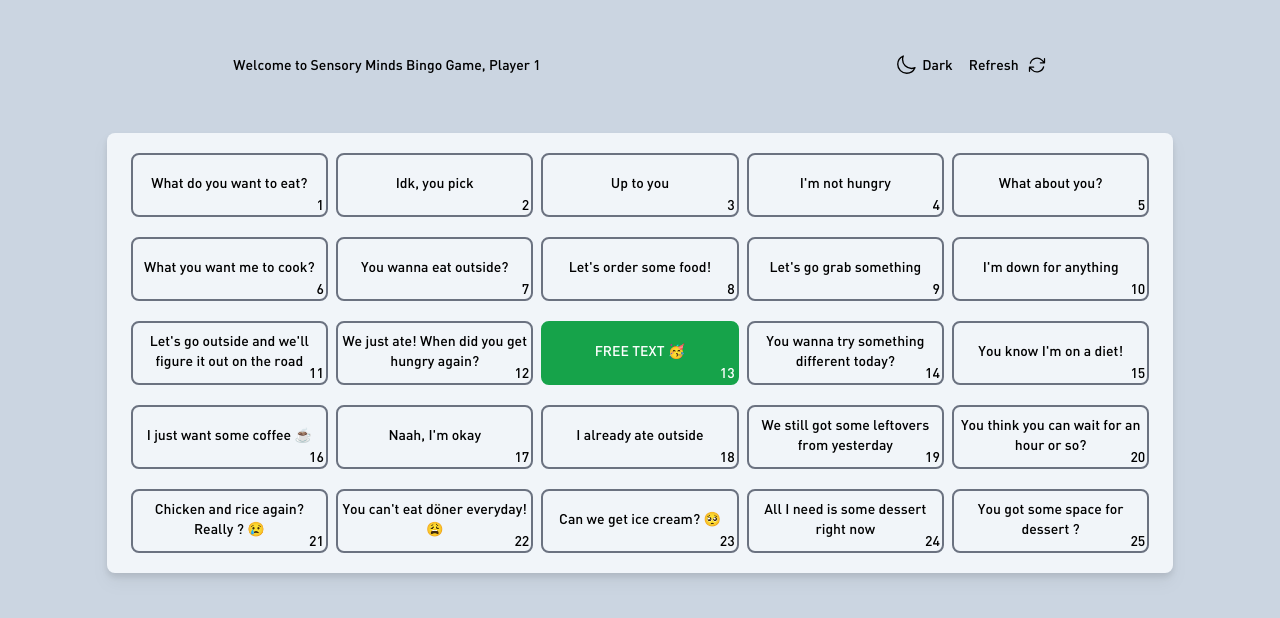
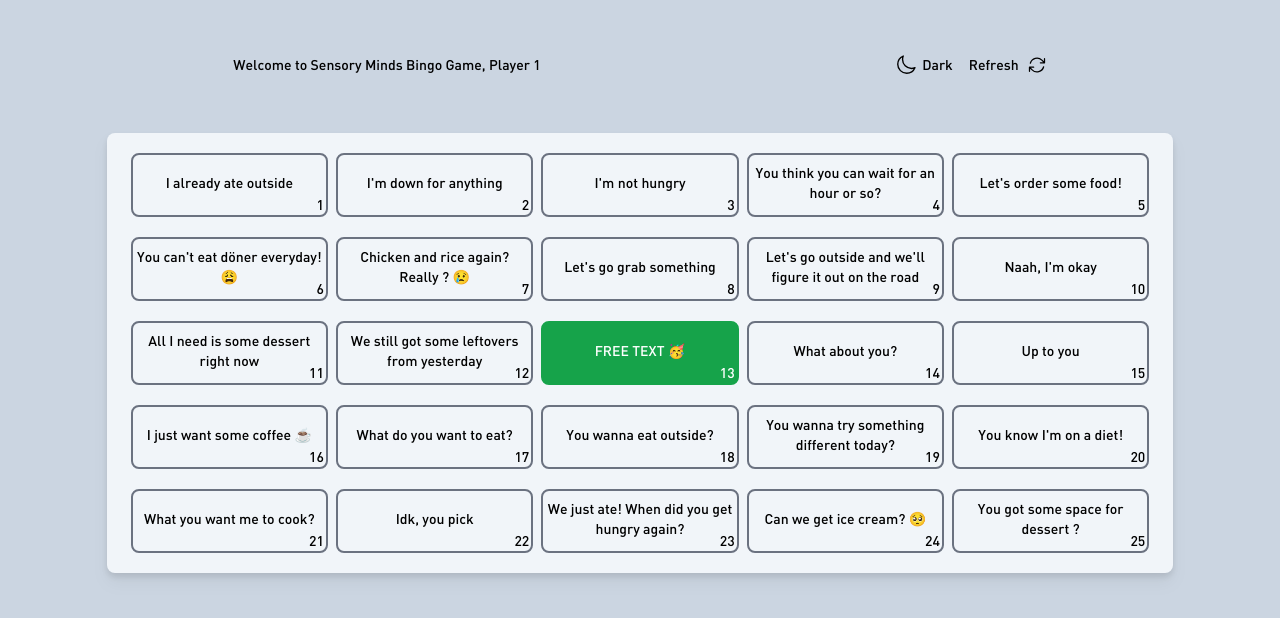
Before and after one commit to sefailyasoz95/sensoryminds-bingo, a React (Create React App) app: page / in a window 1280 px wide. Both pictures are taken after a click on the button "Start". Shown: the top 618 px of the page. Built offline with nearby package versions, Linux system fonts and the light colour scheme.

Commit message:
shuffle feature added

```diff
--- a/src/Components/Bingo/BingoContainer.tsx
+++ b/src/Components/Bingo/BingoContainer.tsx
@@ -1,4 +1,4 @@
-import React, { useCallback, useEffect, useState } from "react";
+import React, { useCallback, useEffect, useMemo, useState } from "react";
 import { BingoCardTexts, BingoLines } from "../../Constants/BingoConstants";
 import BingoItem from "./BingoItem";
 import { useRecoilState, useRecoilValue } from "recoil";
@@ -13,6 +13,7 @@ const BingoContainer: React.FC<Props> = (props) => {
 	const refresh = useRecoilValue(refreshState);
 	const [winners, setWinners] = useState<Array<Array<number>>>([]);
 	const [celebrationMode, setCelebrationMode] = useRecoilState(celebrationState);
+	const [shuffledTexts, setShuffledTexts] = useState<Array<string>>([]);
 
 	const onItemClick = (index: number) => {
 		if (index === 12) return;
@@ -20,8 +21,15 @@ const BingoContainer: React.FC<Props> = (props) => {
 		_bingoCells[index] = !_bingoCells[index];
 		setBingoCells(_bingoCells);
 	};
+	const shuffleTexts = useMemo(() => {
+		const shuffled = BingoCardTexts.sort(() => 0.5 - Math.random());
+		const _shuffled = shuffled.slice(0, 24);
+		_shuffled.splice(12, 0, "FREE TEXT 🥳");
+		return _shuffled;
+	}, []);
 
 	useEffect(() => {
+		setShuffledTexts(shuffleTexts);
 		setWinners([]);
 		setBingoCells(initialBingoCells);
 	}, [refresh]);
@@ -55,7 +63,7 @@ const BingoContainer: React.FC<Props> = (props) => {
 
 	return (
 		<div className={`bingo-container `}>
-			{BingoCardTexts.map((item, index) => (
+			{shuffledTexts.map((item, index) => (
 				<BingoItem
 					text={item}
 					key={index}
--- a/src/Constants/BingoConstants.ts
+++ b/src/Constants/BingoConstants.ts
@@ -25,7 +25,6 @@ export const BingoCardTexts = [
 	"I'm down for anything",
 	"Let's go outside and we'll figure it out on the road",
 	"We just ate! When did you get hungry again?",
-	"FREE TEXT 🥳",
 	"You wanna try something different today?",
 	"You know I'm on a diet!",
 	"I just want some coffee ☕️",
```
